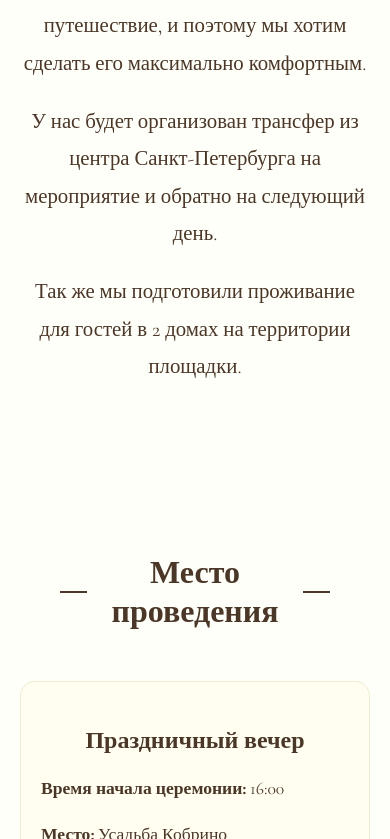
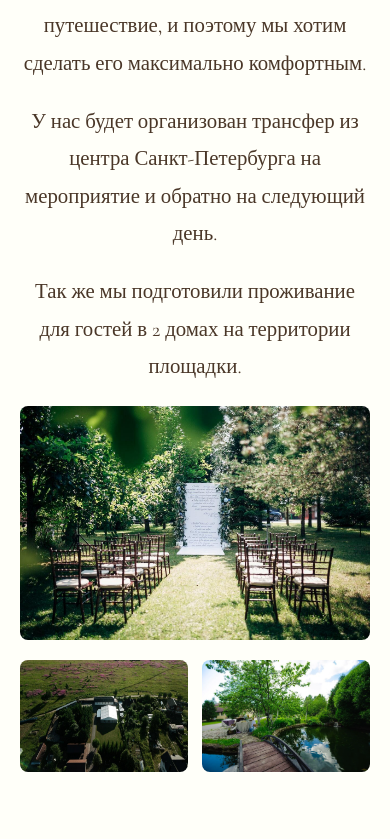
Before and after one commit to byFluerash/my-app, a React (Create React App) app: page / in a window 390 px wide. Shown: the part 1161-2000 px from the top of the page. Built offline with nearby package versions, Linux system fonts and the light colour scheme; a web font is replaced by a local one.

Commit message:
new photo

```diff
--- a/src/components/About.js
+++ b/src/components/About.js
@@ -1,8 +1,11 @@
 import React from 'react';
+import kobrino1 from '../assets/кобрино велком.webp';
+import kobrino2 from '../assets/кобрино с высоты.jpg';
+import kobrino3 from '../assets/кобрино церемония.jpg';
 
 function About() {
   return (
-    <section className="about">
+    <section className="about" style={{ maxWidth: '800px', margin: '0 auto' }}>
       <div className="container">
         <h2 className="h2guest">Дорогие гости!</h2>
         <div className="couple-story-unic">
@@ -18,7 +21,15 @@ function About() {
           <p>
             Так же мы подготовили проживание для гостей  в 2 домах на территории площадки.
           </p>
+          <div className="photo-gallery" >
+            <img src={kobrino3} alt="Описание фото 1" style={{ width: '100%', height: 'auto', borderRadius: '8px' }} />
+            <div className="small-photos" style={{ display: 'flex', justifyContent: 'space-between', marginTop: '10px' }}>
+              <img src={kobrino2} alt="Описание фото 2" style={{ width: '48%', height: 'auto', borderRadius: '8px' }} />
+              <img src={kobrino1} alt="Описание фото 3" style={{ width: '48%', height: 'auto', borderRadius: '8px' }} />
+            </div>
+          </div>
         </div>
+
       </div>
     </section>
   );
--- a/src/components/Gifts.js
+++ b/src/components/Gifts.js
@@ -1,4 +1,5 @@
 import React from 'react';
+import sochi from '../assets/фото подарки.jpg';
 
 function Gifts() {
   return (
@@ -18,10 +19,22 @@ function Gifts() {
            </p>
           </div>
 
+          {/* <div className="photo-gallery" >
+            <img src={sochi} alt="Описание фото 1" style={{ width: '100%', height: 'auto', borderRadius: '8px' }} />
+
+          </div> */}
+
+          <div className="gift-background" style={{
+                backgroundImage: `url(${sochi})`,
+                maxWidth: '500px',  // Максимальная ширина
+                margin: '0 auto',   // Центрирование
+                width: '90%'   ,     // Адаптивная ширина
+            }}>
           <div className="gifts-note">
             <p>
                 Просим вас расслабиться и погрузиться в атмосферу праздника. Все детали мероприятия уже продуманы. Ваша задача - наслаждаться!
             </p>
+          </div>
           </div>
         </div>
       </div>
--- a/src/styles/components.css
+++ b/src/styles/components.css
@@ -824,8 +824,8 @@ h2:after {
 
 .gifts {
   padding: 80px 0;
-  background: rgb(241, 166, 120);  /* Очень нежный мандариновый фон */
-  color: #4a3728;
+  background: #4a3728d7;   /* Очень нежный мандариновый фон */
+  color: #fffff0c5;
 }
 
 .gifts:before {
@@ -863,7 +863,6 @@ h2:after {
 
 .gifts-note {
   padding: 30px;
-  background: rgba(253, 222, 82, 0.05);
   border-radius: 15px;
   margin-top: 40px;
 }
@@ -872,8 +871,16 @@ h2:after {
   font-family: 'Cormorant Garamond', serif;
   font-size: 1.3rem;
   line-height: 1.8;
-  color: #4a3728;
+  color: #fffff0c5;
   font-style: italic;
+}
+
+.gifts h2{
+  color: #fffff0c5;
+}
+.gifts h2:after,
+.gifts h2:before {
+  background: #ffffff; /* Устанавливаем белый цвет для псевдоэлементов */
 }
 
 @media (max-width: 768px) {
@@ -1028,7 +1035,6 @@ body {
 .about,
 .transfer,
 .color-scheme,
-.gifts,
 .rsvp {
   background: rgba(241, 167, 120, 0.02);  /* Очень нежный мандариновый фон */
   position: relative;
@@ -1182,3 +1188,32 @@ body {
 .timer-overlay h2::after h2::before {
   background: #FFFFF0;
 }
+.photo-gallery {
+  width: 50%; /* Уменьшаем ширину для компьютеров */
+  margin: 0 auto; /* Центрируем */
+}
+
+@media (max-width: 768px) {
+  .photo-gallery {
+    width: 100%; /* Для мобильных устройств оставляем ширину 100% */
+    display: flex;
+    flex-direction: column; /* Вертикальное расположение для мобильных устройств */
+  }
+
+  .photo-gallery img {
+    width: 100%; /* Устанавливаем ширину изображений на 100% */
+    height: auto; /* Сохраняем пропорции */
+    margin-bottom: 10px; /* Отступ между изображениями */
+  }
+}
+
+
+.gift-background {
+  width: 100%;
+  height: 100%;
+  background-size: cover;
+  background-position: center;
+  position: relative;
+  border-radius: 1%;
+  overflow: hidden;
+}
```
Also changed, not shown: 1 other file (tests, documents, lock files or other folders).
